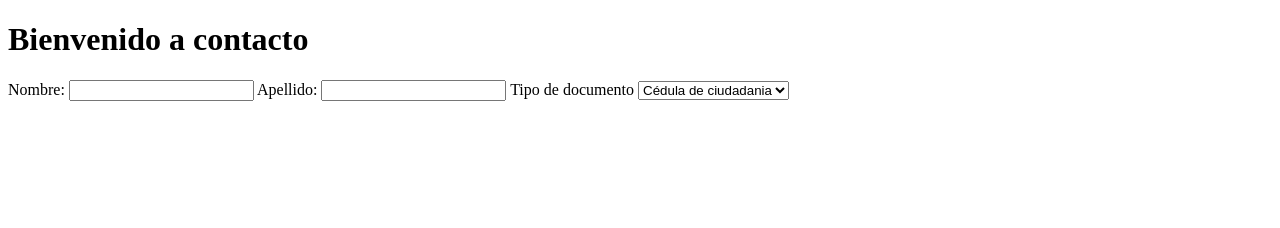
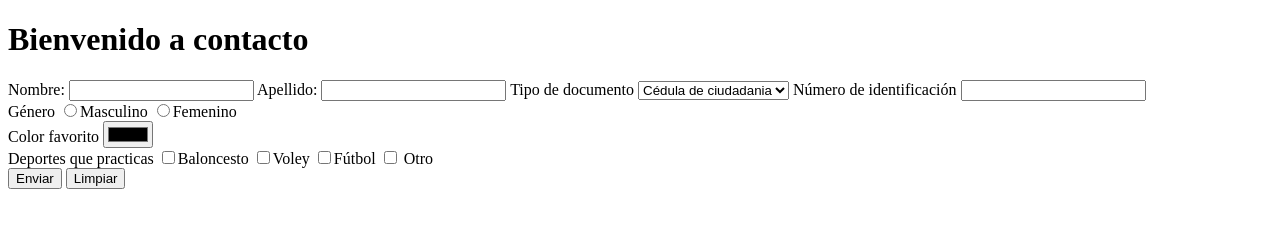
Before and after one commit to Dianamar21/Html, a plain HTML site: page contacto.htm in a window 1280 px wide. Drawn offline with Linux system fonts and the light colour scheme.

Commit message:
ajustes en el formulario

```diff
--- a/contacto.htm
+++ b/contacto.htm
@@ -24,6 +24,25 @@
             <option>Pasaporte</option>
             <option>Permiso Especial</option>
         </select>
+
+        <label for="txtNumero">Número de identificación</label>
+        <input id="txtNumero" type="number"><br>
+
+        <label>Género</label>
+        <input id=="rbMasculino" type="radio" name="gender"><label for="rbMasculino">Masculino</label>
+        <input id=="rbFemenino" type="radio" name="gender"><label for="rbFemenino"</label>Femenino<br>
+
+        <label for="txtColor">Color favorito</label>
+        <input id="txtColor" type="color"><br>
+
+        <label>Deportes que practicas</label>
+        <input id="ckBc" type="checkbox"><label for="ckBc"></label>Baloncesto
+        <input id="ckBc" type="checkbox"><label for="ckBc"></label>Voley
+        <input id="ckBc" type="checkbox"><label for="ckBc"></label>Fútbol
+        <input id="ckBc" type="checkbox"><label for="ckBc"></label> Otro<br>
+
+        <button>Enviar</button>
+        <button>Limpiar</button>
     </form>
 </body>
 </html>
```
